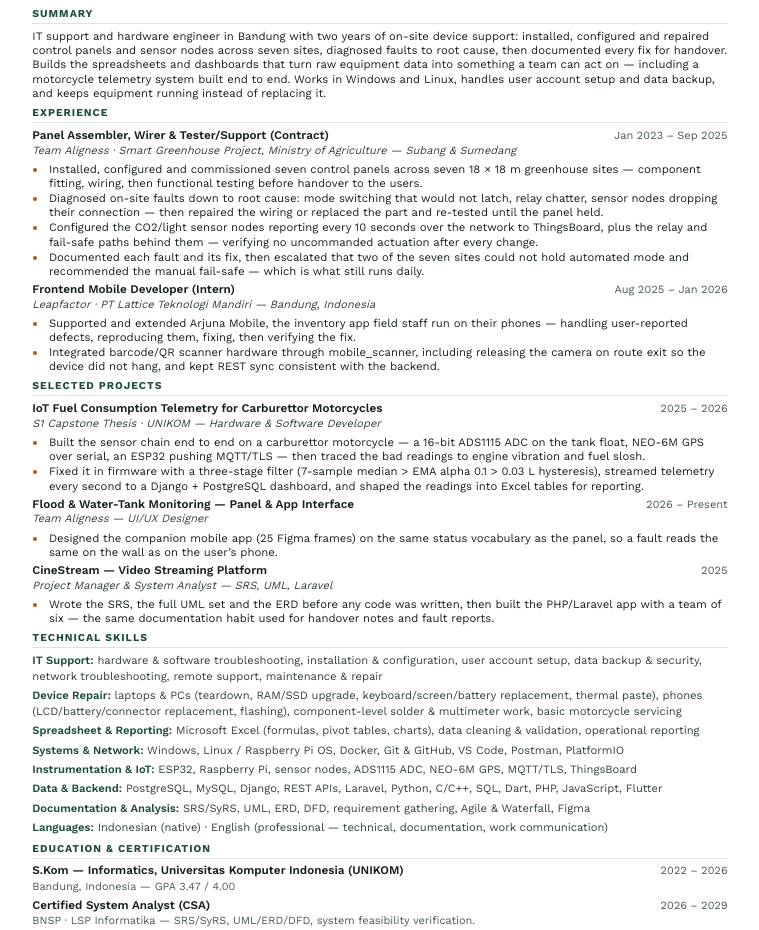
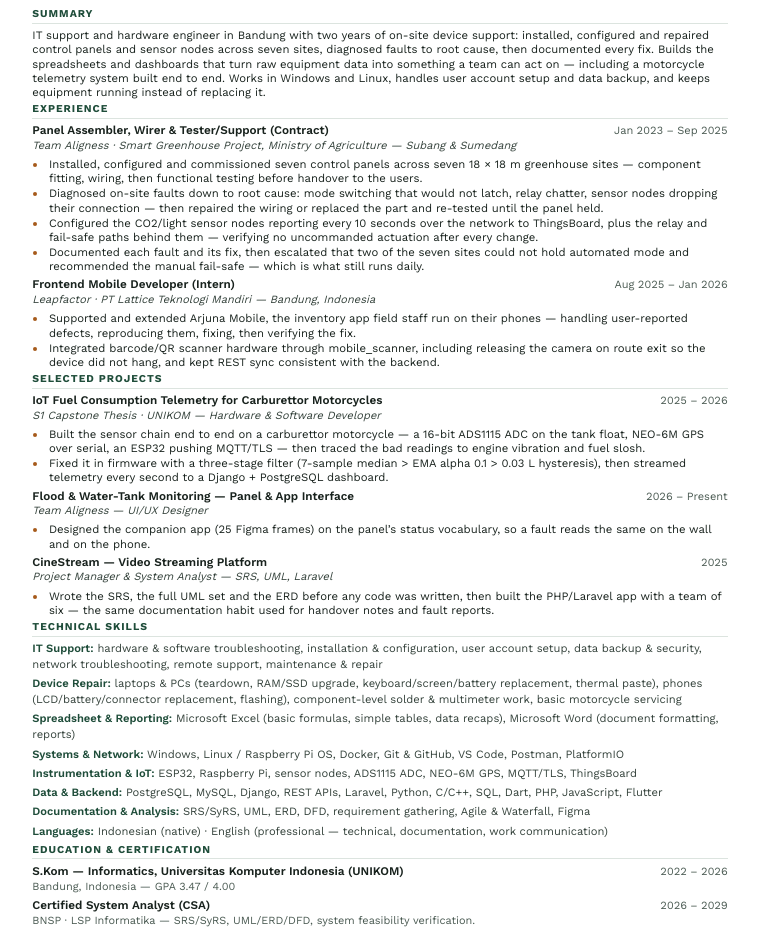
Before and after one commit to hilmy112233/hilmy112233.github.io, a plain HTML site: page cv/cv-itsupport.html in a window 1280 px wide. Shown: the part 101-1031 px from the top of the page, without its empty margins (260-1019 px from the left). Drawn offline with Linux system fonts and the light colour scheme.

Commit message:
Retune IT Support CV and fit the Indonesian page back to one sheet
The IT Support variant was rebuilt from a set of edits that only existed in
the DOCX builder; the HTML source had been reverted, so PDF and Word no
longer agreed. Both sides now carry the same text again.

- summary drops the handover clause that pushed the page over
- fuel-telemetry bullet ends at the dashboard, no Excel-report tail
- Spreadsheet line steps down to basic Excel plus Word, phrased honestly
- flood bullet shortened without changing what was built
- section heading rhythm tightened (.75mm / 1.1mm) so the ID page fits
  one sheet: 1043/1047 px, down from 1059

Verified: 4/4 PDF one page, _drift.py MATCH on all four stems, _atscheck PASS
on both IT Support PDFs (sections 4/4, contacts and links recovered).

```diff
--- a/cv/cv-itsupport.html
+++ b/cv/cv-itsupport.html
@@ -28,8 +28,8 @@ h1{font-family:'Fraunces',Georgia,serif;font-weight:800;font-size:17pt;line-heig
 
 /* sections */
 section{margin-bottom:0.62mm;break-inside:auto}
-section+section h2{margin-top:1.55mm}
-h2{font-size:7.9pt;font-weight:700;text-transform:uppercase;letter-spacing:1px;color:#1F4D3A;margin:0 0 1.3mm;padding-bottom:.7mm;border-bottom:1px solid #DCE4DF}
+section+section h2{margin-top:.75mm}
+h2{font-size:7.9pt;font-weight:700;text-transform:uppercase;letter-spacing:1px;color:#1F4D3A;margin:0 0 1.1mm;padding-bottom:.7mm;border-bottom:1px solid #DCE4DF}
 
 /* entries */
 .job{margin-bottom:1.05mm;break-inside:avoid}
@@ -78,8 +78,8 @@ li:last-child{margin-bottom:0}
 <section>
   <h2><span data-id="Ringkasan" data-en="Summary">Summary</span></h2>
   <p style="margin:0"><span
-    data-id="IT support dan engineer perangkat keras di Bandung dengan dua tahun dukungan perangkat di lapangan: memasang, mengonfigurasi, dan memperbaiki panel kontrol serta node sensor di tujuh lokasi, mendiagnosis gangguan sampai akar masalah, lalu mendokumentasikan tiap perbaikan untuk serah terima. Membangun spreadsheet dan dashboard yang mengubah data peralatan mentah jadi bisa dipakai tim &mdash; termasuk telemetri sepeda motor dari sensor sampai dashboard. Terbiasa Windows dan Linux, pengaturan akun pengguna, backup data, dan menjaga peralatan tetap jalan."
-    data-en="IT support and hardware engineer in Bandung with two years of on-site device support: installed, configured and repaired control panels and sensor nodes across seven sites, diagnosed faults to root cause, then documented every fix for handover. Builds the spreadsheets and dashboards that turn raw equipment data into something a team can act on &mdash; including a motorcycle telemetry system built end to end. Works in Windows and Linux, handles user account setup and data backup, and keeps equipment running instead of replacing it.">IT support and hardware engineer in Bandung with two years of on-site device support: installed, configured and repaired control panels and sensor nodes across seven sites, diagnosed faults to root cause, then documented every fix for handover. Builds the spreadsheets and dashboards that turn raw equipment data into something a team can act on &mdash; including a motorcycle telemetry system built end to end, from sensor wiring to a PostgreSQL dashboard. Works in Windows and Linux, handles user account setup and data backup, and keeps equipment running instead of replacing it.</span></p>
+    data-id="IT support dan engineer perangkat keras di Bandung dengan dua tahun dukungan perangkat di lapangan: memasang, mengonfigurasi, dan memperbaiki panel kontrol serta node sensor di tujuh lokasi, mendiagnosis gangguan sampai akar masalah, lalu mendokumentasikan tiap perbaikan. Membangun spreadsheet dan dashboard yang mengubah data peralatan mentah jadi bisa dipakai tim &mdash; termasuk telemetri sepeda motor dari sensor sampai dashboard. Terbiasa Windows dan Linux, pengaturan akun pengguna, backup data, dan menjaga peralatan tetap jalan."
+    data-en="IT support and hardware engineer in Bandung with two years of on-site device support: installed, configured and repaired control panels and sensor nodes across seven sites, diagnosed faults to root cause, then documented every fix. Builds the spreadsheets and dashboards that turn raw equipment data into something a team can act on &mdash; including a motorcycle telemetry system built end to end. Works in Windows and Linux, handles user account setup and data backup, and keeps equipment running instead of replacing it.">IT support and hardware engineer in Bandung with two years of on-site device support: installed, configured and repaired control panels and sensor nodes across seven sites, diagnosed faults to root cause, then documented every fix. Builds the spreadsheets and dashboards that turn raw equipment data into something a team can act on &mdash; including a motorcycle telemetry system built end to end, from sensor wiring to a PostgreSQL dashboard. Works in Windows and Linux, handles user account setup and data backup, and keeps equipment running instead of replacing it.</span></p>
 </section>
 
 <section>
@@ -130,8 +130,8 @@ li:last-child{margin-bottom:0}
     <ul>
       <li><span data-id="Merangkai jalur sensor dari ujung ke ujung pada sepeda motor karburator &mdash; ADC 16-bit ADS1115 pada pelampung tangki, GPS NEO-6M lewat serial, ESP32 mengirim MQTT/TLS &mdash; lalu menelusuri noise pembacaan ke getaran mesin dan fuel slosh."
         data-en="Built the sensor chain end to end on a carburettor motorcycle &mdash; a 16-bit ADS1115 ADC on the tank float, NEO-6M GPS over serial, an ESP32 pushing MQTT/TLS &mdash; then traced the bad readings to engine vibration and fuel slosh.">Built the sensor chain end to end on a carburettor motorcycle &mdash; a 16-bit ADS1115 ADC on the tank float, NEO-6M GPS over serial, an ESP32 pushing MQTT/TLS &mdash; then traced the bad readings to engine vibration and fuel slosh.</span></li>
-      <li><span data-id="Memperbaikinya di firmware dengan filter tiga lapis (median 7 sampel &gt; EMA alpha 0.1 &gt; histeresis 0.03 L), mengalirkan telemetri tiap detik ke dashboard Django + PostgreSQL, dan merapikannya jadi tabel Excel untuk laporan."
-        data-en="Fixed it in firmware with a three-stage filter (7-sample median &gt; EMA alpha 0.1 &gt; 0.03 L hysteresis), streamed telemetry every second to a Django + PostgreSQL dashboard, and shaped the readings into Excel tables for reporting.">Fixed it in firmware with a three-stage filter (7-sample median &gt; EMA alpha 0.1 &gt; 0.03 L hysteresis), streamed telemetry every second to a Django + PostgreSQL dashboard, and shaped the readings into Excel tables for reporting.</span></li>
+      <li><span data-id="Memperbaikinya di firmware dengan filter tiga lapis (median 7 sampel &gt; EMA alpha 0.1 &gt; histeresis 0.03 L), lalu mengalirkan telemetri tiap detik ke dashboard Django + PostgreSQL."
+        data-en="Fixed it in firmware with a three-stage filter (7-sample median &gt; EMA alpha 0.1 &gt; 0.03 L hysteresis), then streamed telemetry every second to a Django + PostgreSQL dashboard.">Fixed it in firmware with a three-stage filter (7-sample median &gt; EMA alpha 0.1 &gt; 0.03 L hysteresis), then streamed telemetry every second to a Django + PostgreSQL dashboard.</span></li>
     </ul>
   </div>
 
@@ -142,8 +142,8 @@ li:last-child{margin-bottom:0}
     </div>
     <p class="sub"><span data-id="Team Aligness &mdash; UI/UX Designer" data-en="Team Aligness &mdash; UI/UX Designer">Team Aligness &mdash; UI/UX Designer</span></p>
     <ul>
-      <li><span data-id="Merancang aplikasi pendamping seluler (25 layar Figma) memakai kosakata status yang sama dengan panel, supaya satu gangguan terbaca sama di dinding maupun di ponsel pengguna."
-        data-en="Designed the companion mobile app (25 Figma frames) on the same status vocabulary as the panel, so a fault reads the same on the wall as on the user&rsquo;s phone.">Designed the companion mobile app (25 Figma frames) on the same status vocabulary as the panel, so a fault reads the same on the wall as on the user&rsquo;s phone.</span></li>
+      <li><span data-id="Merancang aplikasi pendamping seluler (25 layar Figma) dengan kosakata status yang sama seperti panel, supaya satu gangguan terbaca sama di dinding dan di ponsel."
+        data-en="Designed the companion app (25 Figma frames) on the panel&rsquo;s status vocabulary, so a fault reads the same on the wall and on the phone.">Designed the companion app (25 Figma frames) on the panel&rsquo;s status vocabulary, so a fault reads the same on the wall and on the phone.</span></li>
     </ul>
   </div>
 
@@ -165,7 +165,7 @@ li:last-child{margin-bottom:0}
   <div class="skills">
     <p><b><span data-id="Dukungan IT" data-en="IT Support">IT Support</span>:</b> <span data-id="troubleshooting perangkat keras &amp; lunak, instalasi &amp; konfigurasi, pengaturan akun pengguna, backup &amp; keamanan data, troubleshooting jaringan, dukungan jarak jauh, perawatan &amp; perbaikan" data-en="hardware &amp; software troubleshooting, installation &amp; configuration, user account setup, data backup &amp; security, network troubleshooting, remote support, maintenance &amp; repair">hardware &amp; software troubleshooting, device installation &amp; configuration, user account setup, data backup &amp; security, network troubleshooting, remote support, corrective maintenance &amp; repair</span></p>
     <p><b><span data-id="Perbaikan Perangkat" data-en="Device Repair">Device Repair</span>:</b> <span data-id="laptop &amp; PC (bongkar-pasang, upgrade RAM/SSD, ganti keyboard/layar/baterai, thermal paste), ponsel (ganti LCD/baterai/konektor, flashing), solder &amp; multimeter level komponen, servis motor dasar" data-en="laptops &amp; PCs (teardown, RAM/SSD upgrade, keyboard/screen/battery replacement, thermal paste), phones (LCD/battery/connector replacement, flashing), component-level solder &amp; multimeter work, basic motorcycle servicing">laptops &amp; PCs (teardown, RAM/SSD upgrade, keyboard/screen/battery replacement, cleaning &amp; thermal repaste), phones (LCD/battery/connector replacement, flashing), component-level repair with soldering iron &amp; multimeter, basic motorcycle servicing</span></p>
-    <p><b><span data-id="Spreadsheet &amp; Laporan" data-en="Spreadsheet &amp; Reporting">Spreadsheet &amp; Reporting</span>:</b> <span data-id="Microsoft Excel (rumus, pivot table, grafik), pembersihan &amp; validasi data, laporan operasional" data-en="Microsoft Excel (formulas, pivot tables, charts), data cleaning &amp; validation, operational reporting">Microsoft Excel (formulas, data validation, pivot tables, charts), data cleaning &amp; validation, operational reporting</span></p>
+    <p><b><span data-id="Spreadsheet &amp; Laporan" data-en="Spreadsheet &amp; Reporting">Spreadsheet &amp; Reporting</span>:</b> <span data-id="Microsoft Excel (rumus dasar, tabel sederhana, rekap data), Microsoft Word (format dokumen, laporan)" data-en="Microsoft Excel (basic formulas, simple tables, data recaps), Microsoft Word (document formatting, reports)">Microsoft Excel (formulas, data validation, pivot tables, charts), data cleaning &amp; validation, operational reporting</span></p>
     <p><b><span data-id="Sistem &amp; Jaringan" data-en="Systems &amp; Network">Systems &amp; Network</span>:</b> Windows, Linux / Raspberry Pi OS, Docker, Git &amp; GitHub, VS Code, Postman, PlatformIO</p>
     <p><b><span data-id="Instrumentasi &amp; IoT" data-en="Instrumentation &amp; IoT">Instrumentation &amp; IoT</span>:</b> <span data-id="ESP32, Raspberry Pi, node sensor, ADC ADS1115, GPS NEO-6M, MQTT/TLS, ThingsBoard" data-en="ESP32, Raspberry Pi, sensor nodes, ADS1115 ADC, NEO-6M GPS, MQTT/TLS, ThingsBoard">ESP32, Raspberry Pi, sensor nodes, ADS1115 ADC, NEO-6M GPS, MQTT/TLS, ThingsBoard</span></p>
     <p><b><span data-id="Data &amp; Backend" data-en="Data &amp; Backend">Data &amp; Backend</span>:</b> PostgreSQL, MySQL, Django, REST APIs, Laravel, Python, C/C++, SQL, Dart, PHP, JavaScript, Flutter</p>
```
Also changed, not shown: 10 other files.
